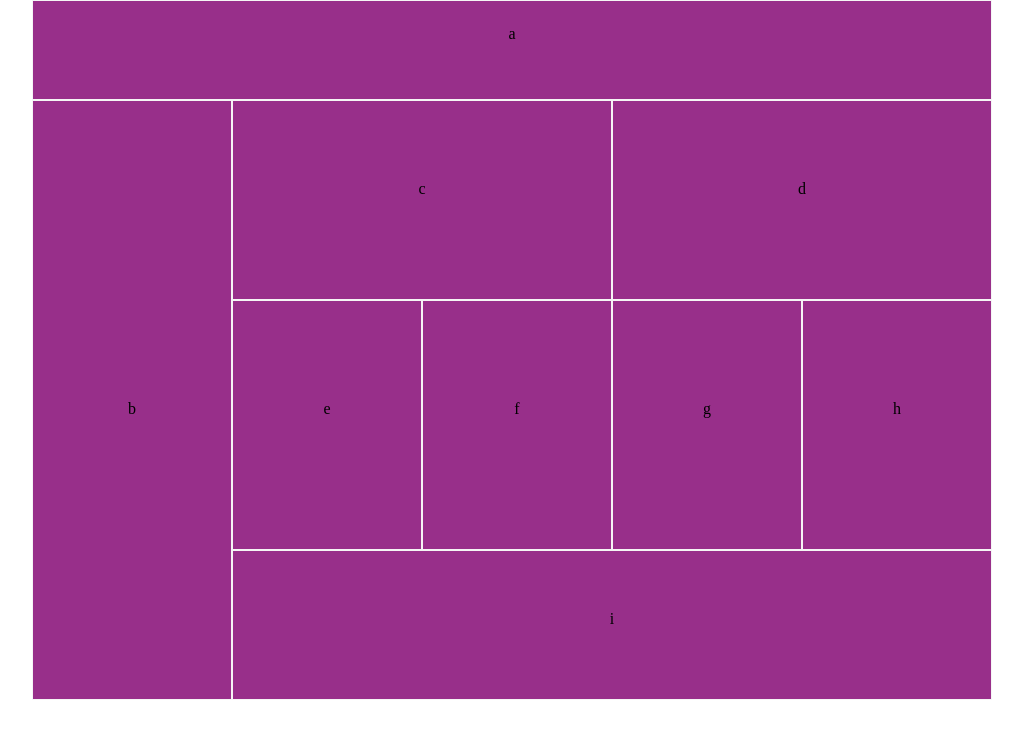
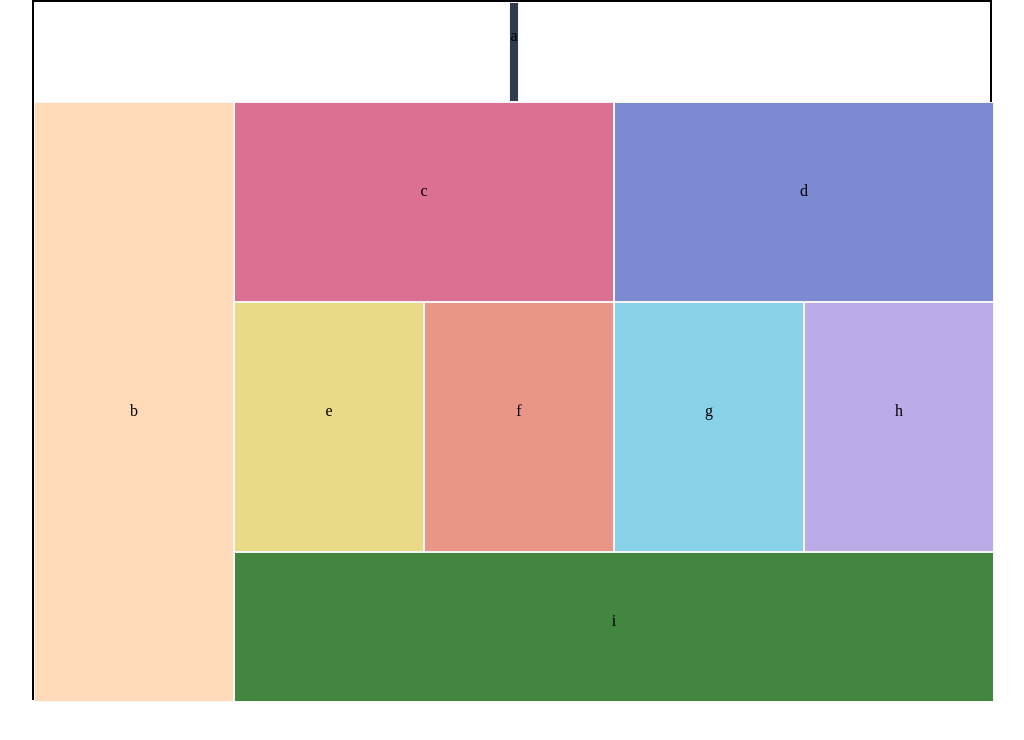
Before and after one commit to jmerlemeier/lab-01, a plain HTML site: page index.html in a window 1280 px wide. Shown: the whole page, without its empty margins (128-1152 px from the left). Drawn offline with Linux system fonts and the light colour scheme.

Commit message:
Completed css with GRID on desktop site.

```diff
--- a/css/layout.css
+++ b/css/layout.css
@@ -1,41 +1,62 @@
+
 body {
-  width: 480px;
+  display: grid;
+  width: 960px;
+  height: 700px;
+  grid-template-columns: 48, 20px;
+  grid-template-rows: 7, 100px;
+  border: solid black 2px;
+  margin: auto;
 }
 
 div {
- text-align: center;
- margin: auto;
- background-color: #2f3c4f;
- border: black 1px solid;
+  text-align: center;
 }
 
 #a {
-  height: 75px;
-  text-align: center;
-  padding-top: 25px;
+  grid-area: 1 / 1 / 2 / 48;
+  background-color: #2f3c4f;
+
 }
 
 #b {
-  height: 150px;
-  padding-top: 60px;
+  grid-area: 2 / 1 / 7 / 10;
+  background-color: peachpuff;
 }
 
-#c, #d{
-  height: 125px;
-  padding-top: 60px;
+#c {
+  grid-area: 2 / 10 / 4 / 29;
+  background-color: palevioletred;
 }
 
-#e, #f, #g, #h {
-  height: 250px;
-  width: 240px;
-  float: left;
-  padding-top: 100px;
+#d {
+  grid-area: 2 / 29 / 4 / 48;
+  background-color: rgb(124, 139, 209);
+}
+
+#e {
+  grid-area: 4 / 10 / 6 / 20;
+  background-color: rgb(233, 218, 135);
+}
+
+#f {
+  grid-area: 4 / 20 / 6 / 29;
+  background-color: rgb(233, 150, 135);
+}
+
+#g {
+  grid-area: 4 / 29 / 6 / 38;
+  background-color: rgb(135, 210, 233);
+}
+
+#h {
+  grid-area: 4 / 38 / 6 / 48;
+  background-color: rgb(187, 171, 230);
 }
 
 #i {
-  height: 80px;
-  clear: both;
-  padding-top: 30px;
+  grid-area: 6 / 10 / 7 / 48;
+  background-color: rgb(66, 134, 64);
 }
 
 @media(min-width:768px) {
```
